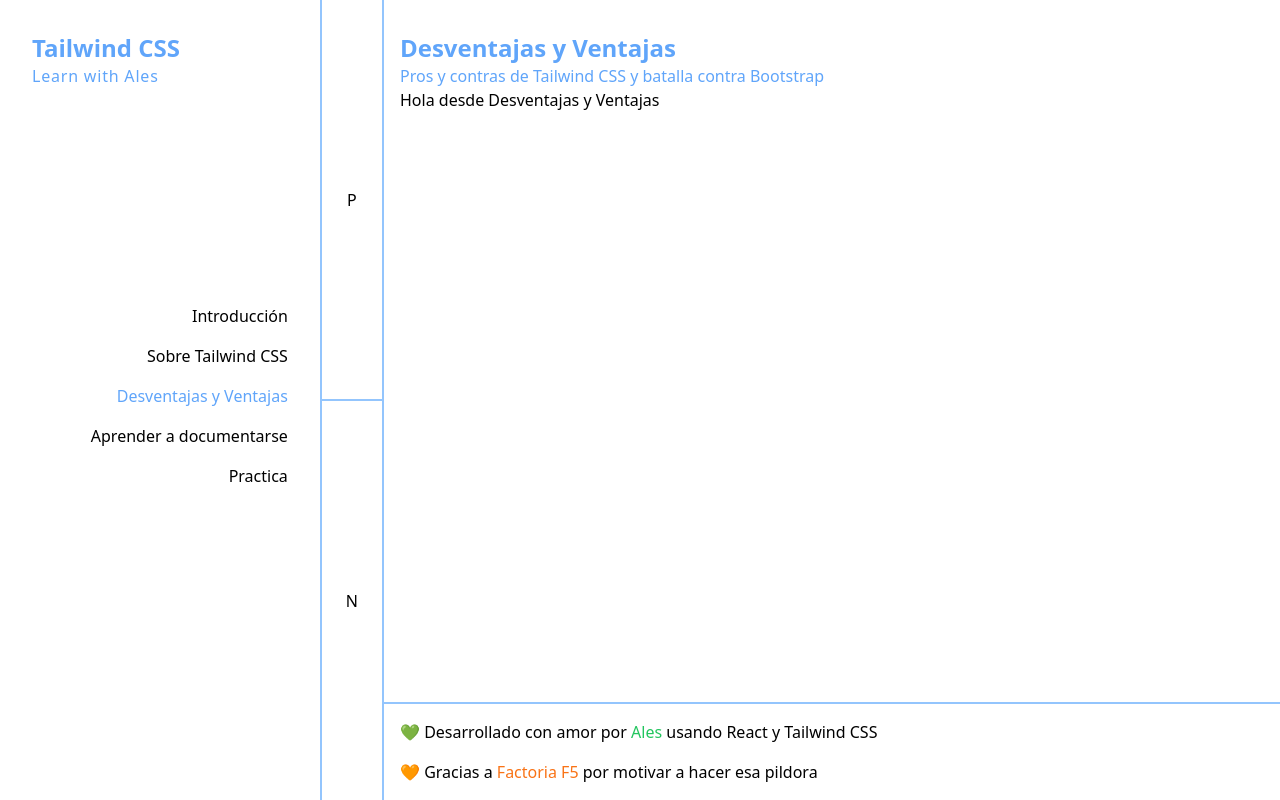
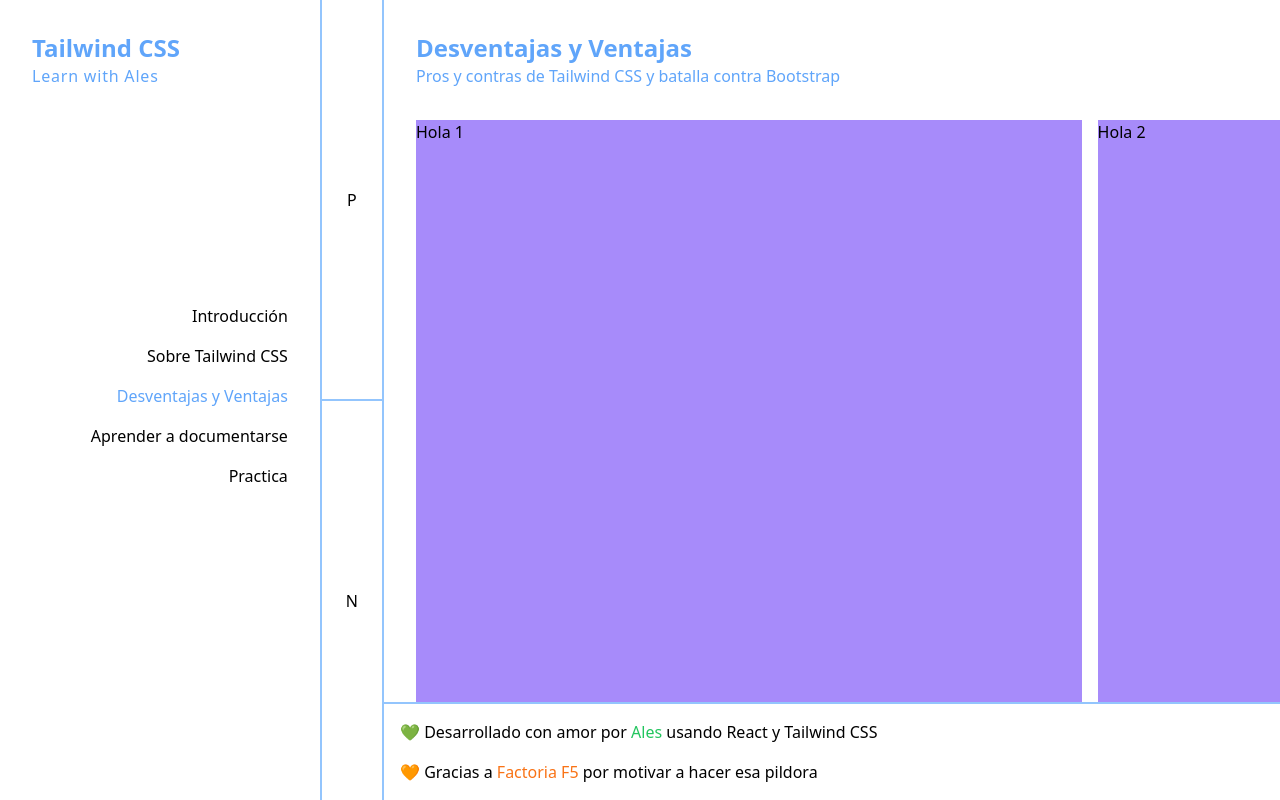
Before and after one commit to alesdevux/pill-tailwind, a React (Vite) app: page / in a window 1280 px wide. Both pictures are taken after a click on the item "Desventajas y Ventajas". Built offline with nearby package versions, Linux system fonts and the light colour scheme.

Commit message:
create SlideCard

```diff
--- a/src/components/Main.jsx
+++ b/src/components/Main.jsx
@@ -4,11 +4,13 @@
   descripion,
 }) {
   return (
-    <main className="h-screen ml-96 pt-4 pb-16">
-      <div className="personal-container">
-        <h1 className="text-2xl font-black text-blue-400">{title}</h1>
-        <p className="text-blue-400">{descripion}</p>
-        <section>
+    <main className="fixed w-screen h-screen pb-16">
+      <div className="flex flex-col h-full pb-4">
+        <div className="max-w-5xl p-8 mr-0 ml-96">
+          <h1 className="text-2xl font-black text-blue-400">{title}</h1>
+          <p className="text-blue-400">{descripion}</p>
+        </div>
+        <section className="flex flex-1 h-full gap-4 px-8 overflow-x-auto snap-x snap-mandatory ml-96 container-snap">
           { children }
         </section>
       </div>
--- /dev/null
+++ b/src/components/SlideCard.jsx
@@ -0,0 +1,9 @@
+function SlideCard({ children }) {
+  return (
+    <div className="w-4/5 h-full snap-center bg-violet-400 shrink-0">
+      { children }
+    </div>
+  )
+}
+
+export { SlideCard }
--- a/src/index.css
+++ b/src/index.css
@@ -3,5 +3,16 @@
 @tailwind utilities;
 
 .personal-container {
-  @apply max-w-5xl mx-auto p-4;
+  @apply max-w-5xl p-4 mx-auto;
 }
+
+/* Hide scrollbar for Chrome, Safari and Opera */
+.container-snap::-webkit-scrollbar {
+  display: none;
+}
+
+/* Hide scrollbar for IE, Edge and Firefox */
+.container-snap {
+  -ms-overflow-style: none; /* IE and Edge */
+  scrollbar-width: none; /* Firefox */
+}
--- a/src/pages/ProsContras.jsx
+++ b/src/pages/ProsContras.jsx
@@ -1,6 +1,18 @@
+import { SlideCard } from '../components/SlideCard'
+
 function ProsContras() {
   return (
-    <h2>Hola desde Desventajas y Ventajas</h2>
+    <>
+      <SlideCard>
+        Hola 1
+      </SlideCard>
+      <SlideCard>
+        Hola 2
+      </SlideCard>
+      <SlideCard>
+        Hola 3
+      </SlideCard>
+    </>
   )
 }
 
```
